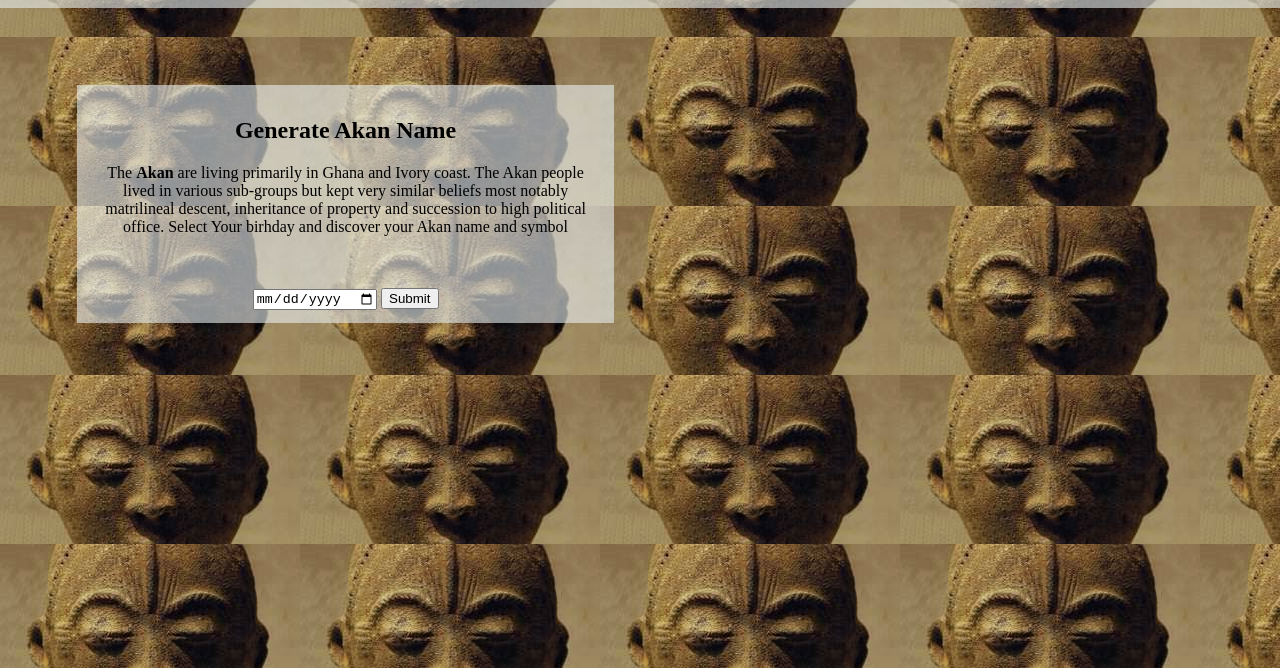
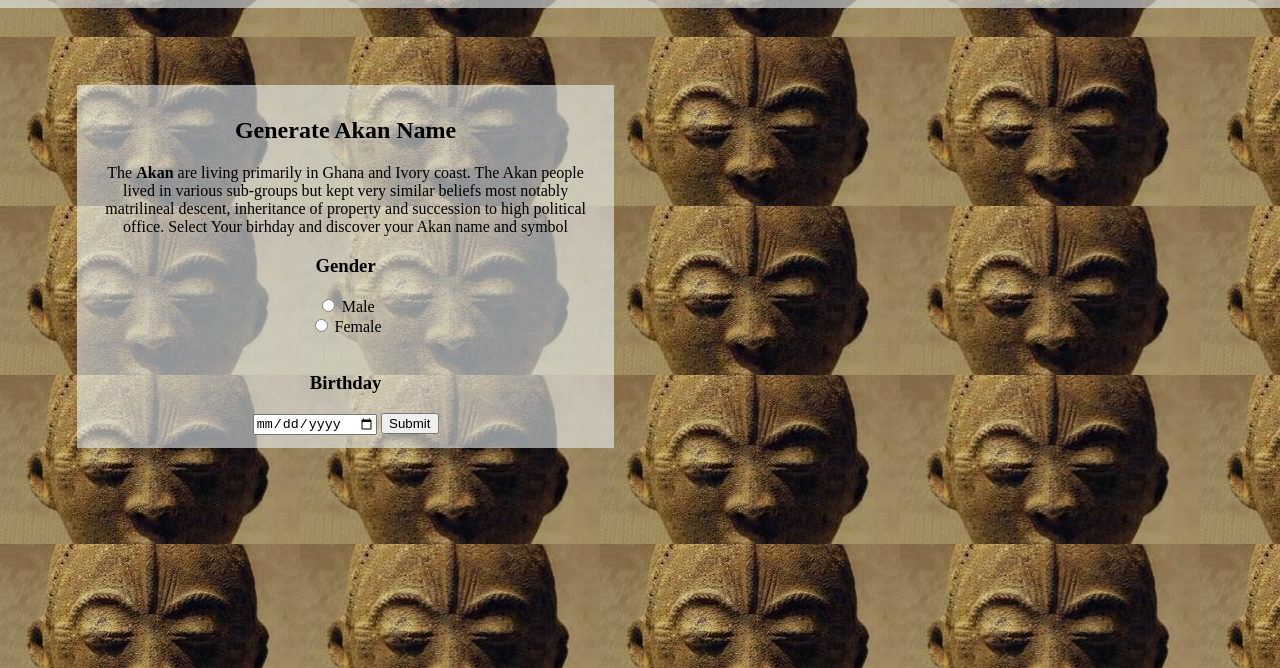
Before and after one commit to Marc-Mwangi/PIP2, a plain HTML site: page index.html in a window 1280 px wide. Shown: the part 132-800 px from the top of the page. Drawn offline with Linux system fonts and the light colour scheme.

Commit message:
Inserting gender forms

```diff
--- a/index.html
+++ b/index.html
@@ -14,10 +14,19 @@
         <div class="intro">
             <h2>Generate Akan Name</h2>
             <p>The <b>Akan</b> are living primarily in Ghana and Ivory coast. The Akan people lived in various sub-groups but kept very similar beliefs most notably matrilineal descent, inheritance of property and succession to high political office. Select Your birhday and discover your Akan name and symbol</p>
-            <br>
-            <br>
-            <input type="date" id="birthday" name="birthday">
-            <button id="submit">Submit</button>
+
+            <form>
+                <h3>Gender</h3>
+                <input type="radio" name="sex" id="Male" value="male" unchecked>
+                <label for="Male">Male</label>
+                <br>
+                <input type="radio" name="sex" id="Female" value="female" unchecked>
+                <label for="Female">Female</label>
+                <br><br>
+                <h3>Birthday</h3>
+                <input type="date" id="birthday" name="birthday" value="">
+                <button id="submit">Submit</button>
+            </form>
         </div>
         <div class="namecard">
             <div class="monday">
--- a/js/main.js
+++ b/js/main.js
@@ -1,4 +1,7 @@
 akanNamesboy = ["Kwasi", "Kwadwo", "Kwabena", "Kwaku", "Yao", "Kofi", "Kwame"];
 akanNamesgirl = ["Akosua", "Adwoa", "Abena","Akua","Yaa", "Afua", "Amma"];
 days = ["Sunday", "Monday", "Teusday", "Wednesday", "Thursday", "Friday", "Saturday"];
-console.log(days[0]);
+var gender = document.getElementsByName("sex");
+var date = document.getElementById("#birthday");
+
+console.log(gender);
```
